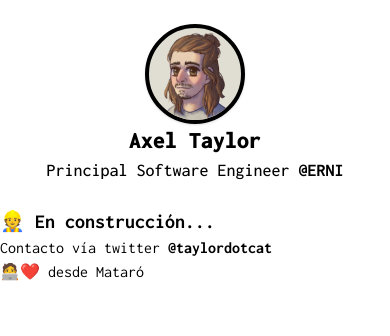
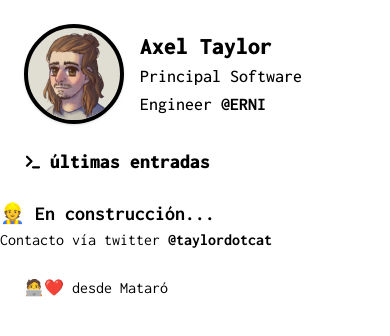
Before and after one commit to axeltaylor/website, a Next.js app: page / in a window 390 px wide. Shown: the top 336 px of the page. Built offline with nearby package versions, Linux system fonts and the light colour scheme.

Commit message:
Add icons, fix responsive styling issues (header), add sections

```diff
--- a/package.json
+++ b/package.json
@@ -15,6 +15,7 @@
   },
   "dependencies": {
     "@notionhq/client": "^1.0.4",
+    "lucide-react": "^0.41.0",
     "next": "12.1.5",
     "react": "18.0.0",
     "react-dom": "18.0.0"
--- a/src/components/header/Header.tsx
+++ b/src/components/header/Header.tsx
@@ -2,14 +2,14 @@ import Avatar from '../common/avatar/Avatar'
 
 const Header = () => {
   return (
-    <header className="md:container mx-auto flex my-6 px-6 md:my-8 md:px-8">
-      <div className="flex flex-col md:flex-row items-center w-full">
-        <Avatar />
-        <div className="flex flex-col justify-center items-center md:items-start md:ml-4">
-          <h1 className="font-black text-2xl text-center md:text-left">
-            Axel Taylor
-          </h1>
-          <h2 className="font-medium text-lg text-center">
+    <header>
+      <div className="flex flex-row items-center w-full">
+        <div className="flex-shrink-0">
+          <Avatar />
+        </div>
+        <div className="flex flex-col ml-4">
+          <h1 className="font-black text-2xl">Axel Taylor</h1>
+          <h2 className="font-medium text-lg">
             Principal Software Engineer{' '}
             <a href="https://betterask.erni" target="_blank" rel="noreferrer">
               @ERNI
--- a/src/components/layouts/MainLayout.tsx
+++ b/src/components/layouts/MainLayout.tsx
@@ -1,5 +1,6 @@
 import Footer from '../footer/Footer'
 import Header from '../header/Header'
+import Section from '../section/Section'
 
 type MainLayoutProps = {
   children: React.ReactNode | React.ReactNode[]
@@ -8,9 +9,14 @@ type MainLayoutProps = {
 const MainLayout = ({ children }: MainLayoutProps) => {
   return (
     <>
-      <Header />
+      <Section>
+        <Header />
+      </Section>
+
       {children}
-      <Footer />
+      <Section>
+        <Footer />
+      </Section>
     </>
   )
 }
--- /dev/null
+++ b/src/components/section/Section.tsx
@@ -0,0 +1,15 @@
+import { ReactNode } from 'react'
+
+type SectionProps = {
+  children: ReactNode | ReactNode[]
+}
+
+const Section = ({ children }: SectionProps) => {
+  return (
+    <div className="Section md:container mx-auto flex w-full my-6 px-6 md:my-8 md:px-8">
+      {children}
+    </div>
+  )
+}
+
+export default Section
--- /dev/null
+++ b/src/components/section/SectionHeader.tsx
@@ -0,0 +1,16 @@
+import { Terminal } from 'lucide-react'
+
+type SectionHeaderProps = {
+  children: string
+}
+
+const SectionHeader = ({ children }: SectionHeaderProps) => {
+  return (
+    <div className="flex flex-row items-center space-x-2">
+      <Terminal size={18} strokeWidth="3" />
+      <h2 className="font-black text-xl lowercase">{children}</h2>
+    </div>
+  )
+}
+
+export default SectionHeader
--- a/src/pages/_document.tsx
+++ b/src/pages/_document.tsx
@@ -5,6 +5,12 @@ export default function Document() {
     <Html>
       <Head>
         <link rel="icon" type="image/png" href="/favicon.png" />
+        <link rel="preconnect" href="https://fonts.googleapis.com" />
+        <link
+          rel="preconnect"
+          href="https://fonts.gstatic.com"
+          crossOrigin="anonymous"
+        />
         <link
           href="https://fonts.googleapis.com/css2?family=Inconsolata:wght@400..900&display=swap"
           rel="stylesheet"
--- a/src/pages/index.tsx
+++ b/src/pages/index.tsx
@@ -2,6 +2,8 @@ import type { NextPage } from 'next'
 import Head from 'next/head'
 
 import MainLayout from '../components/layouts/MainLayout'
+import Section from '../components/section/Section'
+import SectionHeader from '../components/section/SectionHeader'
 
 const HomePage: NextPage = () => {
   return (
@@ -12,8 +14,11 @@ const HomePage: NextPage = () => {
           name="description"
           content="Software engineer. iOS. Android. Web. Realidad Virtual. Realidad Aumentada. Innovación."
         />
-        <link rel="icon" href="/favicon.ico" />
       </Head>
+      <Section>
+        <SectionHeader>Últimas entradas</SectionHeader>
+      </Section>
+
       <p className="text-xl font-bold">👷 En construcción...</p>
       <p>
         Contacto vía twitter{' '}
```
Also changed, not shown: 1 other file (tests, documents, lock files or other folders).
